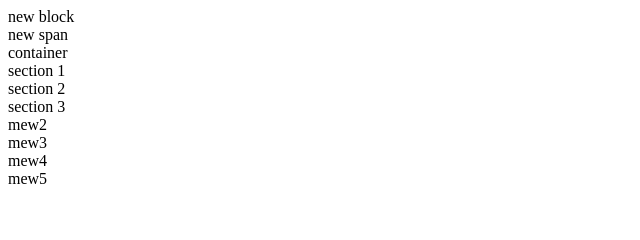
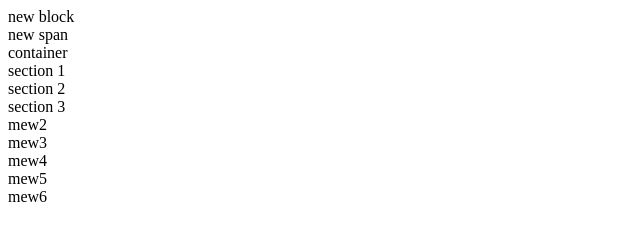
Before and after one commit to DianaMuljukova/GitCommands, a plain HTML site: page index.html in a window 1280 px wide. Shown: the full height of the page, 0-640 px from the left. Drawn offline with Linux system fonts and the light colour scheme.

Commit message:
new commits

```diff
--- a/index.html
+++ b/index.html
@@ -17,6 +17,7 @@
 <div>mew3</div>
 <div>mew4</div>
 <div>mew5</div>
+<div>mew6</div>
 <script src="index.js"></script>
 </body>
 </html>
```
